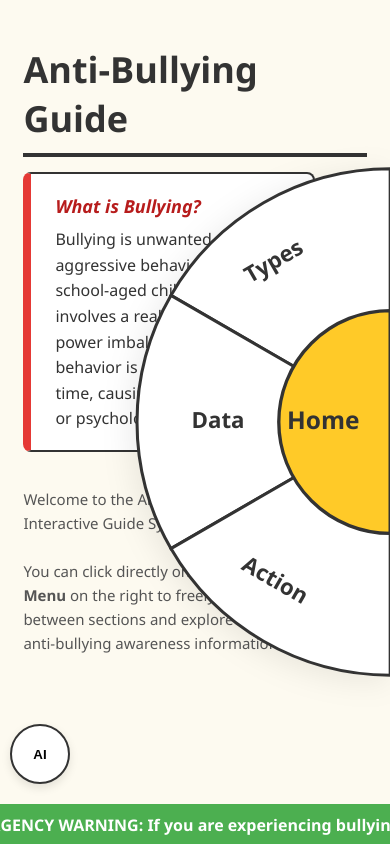
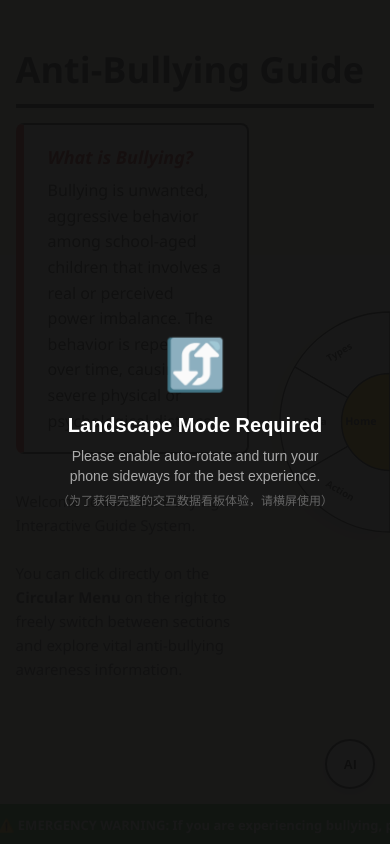
Before and after one commit to hipter980-dotcom/anti-bullying-website, a plain HTML site: page index.html in a window 390 px wide. Drawn offline with nearby package versions, Linux system fonts and the light colour scheme.

Commit message:
Add files via upload

```diff
--- a/index.html
+++ b/index.html
@@ -17,6 +17,41 @@
         }
 
         #app { position: relative; width: 100%; height: 100%; display: flex; }
+
+        /* ================= 🔄 智能横屏提示遮罩 CSS ================= */
+        #rotate-overlay {
+            display: none;
+            position: fixed;
+            top: 0; left: 0; width: 100vw; height: 100vh;
+            background: rgba(15, 15, 15, 0.96);
+            z-index: 99999;
+            color: white;
+            flex-direction: column;
+            justify-content: center;
+            align-items: center;
+            font-family: sans-serif;
+            text-align: center;
+            padding: 20px;
+        }
+
+        /* 旋转小动画 */
+        .rotate-icon {
+            font-size: 50px;
+            margin-bottom: 20px;
+            animation: spin 2s linear infinite;
+        }
+        @keyframes spin {
+            0% { transform: rotate(0deg); }
+            50% { transform: rotate(90deg); }
+            100% { transform: rotate(0deg); }
+        }
+
+        /* 🎥 核心触发逻辑：当屏幕处于竖屏状态（高大于宽）且是小屏幕设备时弹出 */
+        @media (max-aspect-ratio: 1/1) and (max-width: 950px) {
+            #rotate-overlay {
+                display: flex;
+            }
+        }
 
         /* ================= VIEW CONTAINER ================= */
         .view-container { position: relative; flex: 1; height: 100%; padding-right: 300px; }
@@ -98,9 +133,35 @@
         .sol-box:hover { transform: translateY(-3px); background-color: #f1f8e9; }
         .sol-box h3 { margin: 0 0 10px 0; font-size: 18px; color: #1b5e20; border-left: 4px solid #4caf50; padding-left: 8px; }
         .sol-box p { margin: 0; font-size: 14px; line-height: 1.5; color: #555; }
+
+        /* ======================================================== */
+        /* 📱 移动端自适应备用逻辑（当用户横屏时完美展示） */
+        /* ======================================================== */
+        @media (max-width: 950px) {
+            .view-container { padding-right: 0px !important; }
+            .view { padding: 4% 4%; padding-bottom: 100px; }
+            .side-nav { width: 110px !important; height: 220px !important; top: 50% !important; right: 0 !important; transform: translateY(-50%) !important; }
+            .card-grid, .solution-grid, .data-content, .home-meaning-box, .home-desc, .page-title {
+                max-width: calc(100% - 125px) !important;
+            }
+            .card-grid, .solution-grid { grid-template-columns: 1fr !important; gap: 16px !important; }
+            .flip-card { height: 140px !important; }
+            .data-content { flex-direction: column !important; gap: 25px !important; padding: 15px !important; }
+            .chart-box-pie { max-width: 100% !important; }
+            .ai-ball { right: 15px !important; bottom: 55px !important; width: 50px !important; height: 50px !important; font-size: 13px !important; z-index: 90 !important; }
+            .ai-modal { right: 15px !important; bottom: 115px !important; width: calc(100vw - 30px) !important; max-width: 300px !important; z-index: 100 !important; }
+            .marquee-text { font-size: 13px !important; }
+        }
     </style>
 </head>
 <body>
+
+<div id="rotate-overlay">
+    <div class="rotate-icon">🔄</div>
+    <h3 style="margin: 0 0 10px 0; font-size: 20px;">Landscape Mode Required</h3>
+    <p style="color: #aaa; font-size: 14px; margin: 0 0 5px 0; max-width: 280px; line-height: 1.4;">Please enable auto-rotate and turn your phone sideways for the best experience.</p>
+    <p style="color: #666; font-size: 12px; margin: 0;">（为了获得完整的交互数据看板体验，请横屏使用）</p>
+</div>
 
 <div id="app">
 
@@ -136,7 +197,7 @@
         </article>
 
         <section class="view" id="view-1">
-            <div class="page-title">Types of Bullying & Their Impacts (Hover to flip)</div>
+            <div class="page-title">Types of Bullying & Their Impacts</div>
             <div class="card-grid">
                 <div class="flip-card" tabindex="0">
                     <div class="flip-card-inner">
@@ -215,7 +276,7 @@
                     <canvas id="pieChartCanvas"></canvas>
                 </div>
                 <div class="chart-box-bar">
-                    <div class="chart-sub-title">Annual Cases & Top 3 Incidents (Hover/Click)</div>
+                    <div class="chart-sub-title">Annual Cases & Top 3 Incidents</div>
                     <canvas id="barChartCanvas"></canvas>
                 </div>
             </div>
@@ -256,7 +317,6 @@
 </div>
 
 <script>
-    // 🌟 继承并保留你申请的真实 API 密钥
     const GEMINI_API_KEY = "AQ.Ab8RN6JH3HBfTU-Jz4wAAFZk0iJKDYvadwCRf2bAE-ebOXiDxQ";
 
     const views = document.querySelectorAll('.view');
@@ -285,9 +345,6 @@
     aiSend.addEventListener('click', callGeminiAI);
     aiInput.addEventListener('keydown', (e) => { if (e.key === 'Enter') callGeminiAI(); });
 
-    // ==========================================
-    // 🛠️ 使用原生 Fetch 构建极其安全的网络请求流
-    // ==========================================
     async function callGeminiAI() {
         const prompt = aiInput.value.trim();
         if (!prompt) return;
@@ -298,7 +355,6 @@
         const loadId = appendMsg('Gemini is processing your context...', 'loading');
 
         try {
-            // 洗脑大模型的本地封闭指令
             const systemInstruction = `
                 You are the exclusive smart counselor for the Anti-Bullying Guide website.
                 CRITICAL INSTRUCTION: You must analyze the user's natural sentence intent, but you MUST ONLY reply using the website's factual content provided below. Do NOT use outside web facts.
@@ -319,7 +375,6 @@
                 "I am sorry, but as the dedicated system counselor, I am strictly restricted to answering questions regarding our campus anti-bullying types, analysis, and emergency hotlines. Please try again."
             `;
 
-            // 发起安全的 HTTPS REST 请求，完美通过 GitHub Pages 的浏览器校验
             const response = await fetch(`https://generativelanguage.googleapis.com/v1beta/models/gemini-1.5-flash:generateContent?key=${GEMINI_API_KEY}`, {
                 method: "POST",
                 headers: { "Content-Type": "application/json" },
```
